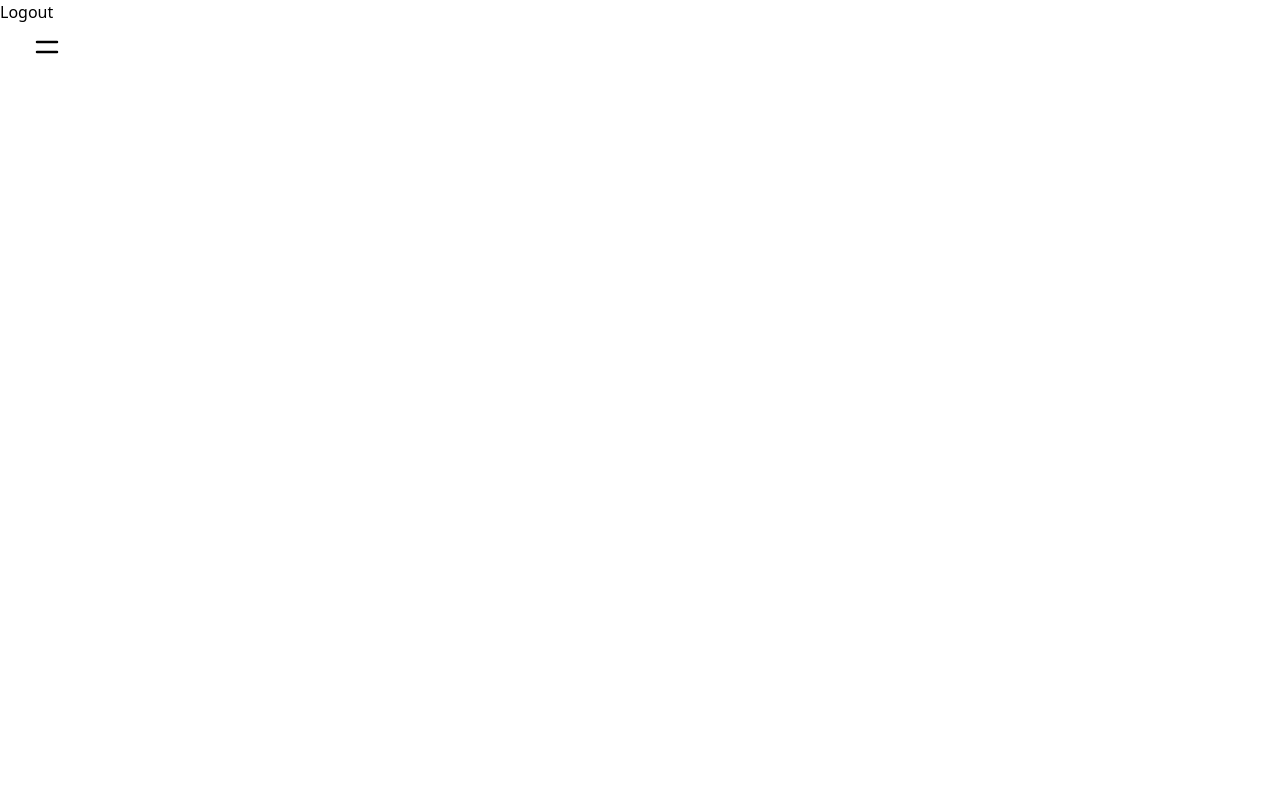
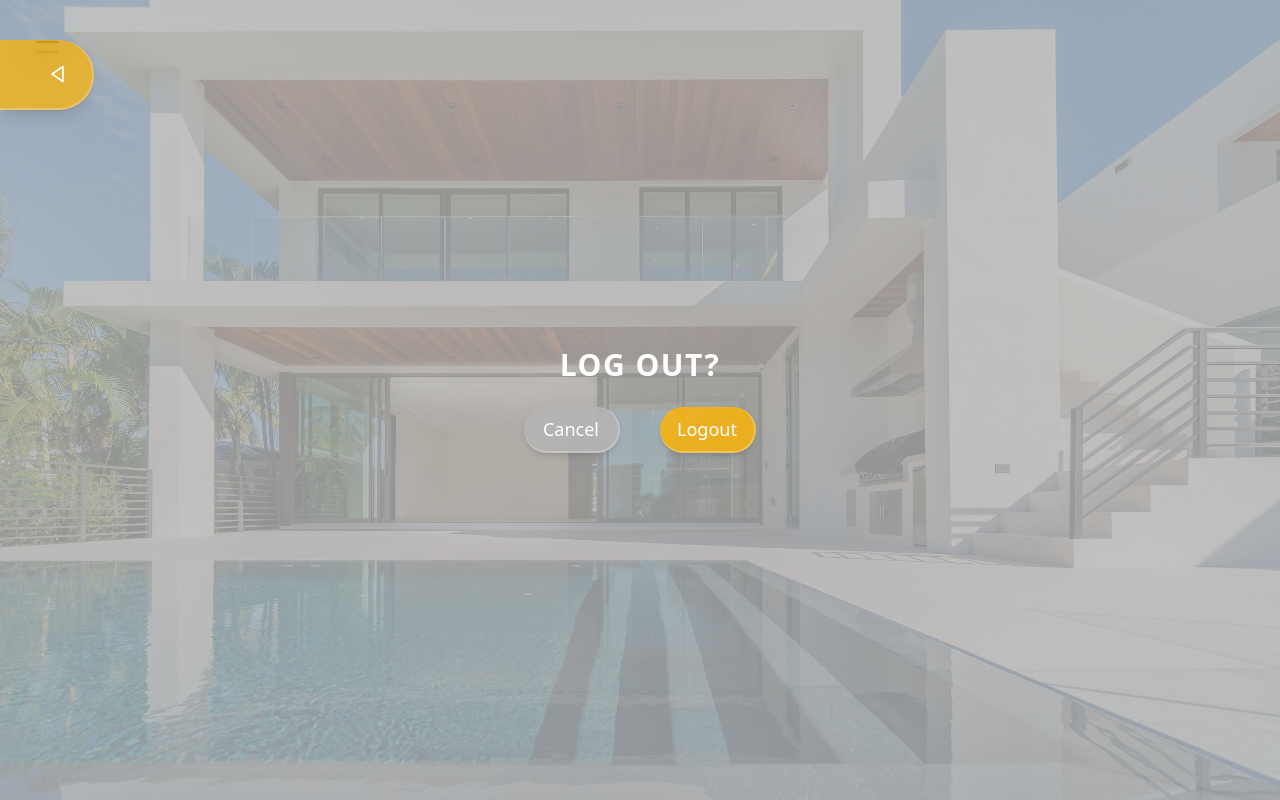
Before and after one commit to jmonto55/book-an-appointment-frontend, a React (Create React App) app: page /logout in a window 1280 px wide. Built offline with nearby package versions, Linux system fonts and the light colour scheme.

Commit message:
Add log out view styles

```diff
--- a/src/components/Logout.jsx
+++ b/src/components/Logout.jsx
@@ -1,7 +1,9 @@
 import React from 'react';
 import { useDispatch } from 'react-redux';
-import { useNavigate } from 'react-router-dom';
+import { useNavigate, NavLink } from 'react-router-dom';
+import { BiLeftArrow } from 'react-icons/bi';
 import { logoutUser } from '../redux/logout/logoutSlice';
+import houseImage from '../assets/house.jpg';
 
 const LogoutButton = () => {
   const dispatch = useDispatch();
@@ -13,9 +15,32 @@ const LogoutButton = () => {
   };
 
   return (
-    <button type="button" onClick={handleLogout}>
-      Logout
-    </button>
+    <div className="relative w-full bg-center bg-cover" style={{ backgroundImage: `url(${houseImage})` }}>
+      <div className="z-50 hover:bg-opacity-100 shadow-lg bg-mustard p-6 pl-4 md:pl-12 rounded-r-full absolute top-14 md:top-10 left-0 border-2 border-t-0 border-l-0 border-white/25 backdrop-filter backdrop-blur-lg bg-opacity-70">
+        <NavLink to="/home">
+          <BiLeftArrow size={20} className="cursor-pointer text-white" />
+        </NavLink>
+      </div>
+      <div className="p-8 h-screen w-full flex flex-col justify-center gap-2 bg-gray-100 bg-opacity-80">
+        <h2 className="font-black uppercase mx-auto text-center text-3xl text-white tracking-wider">Log out?</h2>
+        <div className="mx-auto w-full flex justify-center gap-10">
+          <NavLink
+            type="button"
+            to="/home"
+            className="mt-4 text-lg border-2 border-t-0 border-l-0 border-white/25 backdrop-filter backdrop-blur-lg bg-opacity-80 shadow-md hover:bg-opacity-100 bg-gray-100 rounded-full px-4 py-2 color text-white flex justify-evenly items-center w-24"
+          >
+            Cancel
+          </NavLink>
+          <button
+            type="button"
+            onClick={handleLogout}
+            className="mt-4 text-lg border-2 border-t-0 border-l-0 border-white/25 backdrop-filter backdrop-blur-lg bg-opacity-80 shadow-md hover:bg-opacity-100 bg-mustard rounded-full px-4 py-2 color text-white flex justify-evenly items-center w-24"
+          >
+            Logout
+          </button>
+        </div>
+      </div>
+    </div>
   );
 };
 
--- a/src/components/ShowHouse.jsx
+++ b/src/components/ShowHouse.jsx
@@ -24,7 +24,7 @@ const ShowHouse = (props) => {
     <div type="button" className="w-full relative">
       <h2 className="mt-[120px] md:mt-[70px] text-center font-black text-4xl tracking-wider">HOUSE DETAILS</h2>
       <div className="pb-28 mx-auto xl:mt-[140px] mt-6 max-w-[1840px] flex w-full flex-col items-center xl:flex-row justify-evenly">
-        <div className="hover:bg-opacity-100 z-20 bg-lime p-6 pl-4 md:pl-12 rounded-r-full absolute bottom-8 md:bottom-10 left-0 border-2 border-t-0 border-l-0 border-white/25 backdrop-filter backdrop-blur-lg bg-opacity-80 shadow-xl">
+        <div className="hover:bg-opacity-100 z-20 bg-lime p-6 pl-4 md:pl-12 rounded-r-full absolute bottom-8 md:bottom-10 left-0 border-2 border-t-0 border-l-0 border-white/25 backdrop-filter backdrop-blur-lg bg-opacity-80 shadow-lg">
           <NavLink to="/home">
             <BiLeftArrow size={20} className="cursor-pointer text-white-100" />
           </NavLink>
@@ -39,7 +39,7 @@ const ShowHouse = (props) => {
             <p className="font-medium text-[14px]">*$45 deposit upon any reservation.</p>
           </h2>
           <p className="w-full text-start text-black-100 mt-4 text-lg bg-gray-200 p-2">{currentHouse.description}</p>
-          <div className="w-full text-xl mx-auto w-full flex bg-gray-200 p-2 items-center lg:flex-row lg:justify-between text-black-100 mt-4 text-lg">
+          <div className="w-full mx-auto flex bg-gray-200 p-2 items-center lg:flex-row lg:justify-between text-black-100 mt-4 text-lg">
             <div className="flex gap-2 items-center">
               <MdLocationOn size={22} />
               <p>{currentHouse.city}</p>
@@ -54,7 +54,7 @@ const ShowHouse = (props) => {
             <span className="text-4xl font-medium">{currentHouse.night_price}</span>
             night
           </div>
-          <button type="button" className="ml-auto flex bg-lime text-white-100 p-2 px-4 rounded-full">
+          <button type="button" className="hover:bg-opacity-100 z-20 bg-lime p-6 py-2 ml-auto mt-6 rounded-full border-2 border-t-0 border-l-0 border-white/25 backdrop-filter backdrop-blur-lg bg-opacity-80 shadow-lg">
             <NavLink className="flex items-center">
               Reserve
               <MdAdsClick className="ml-4" />
```
